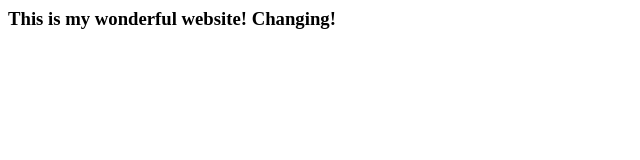
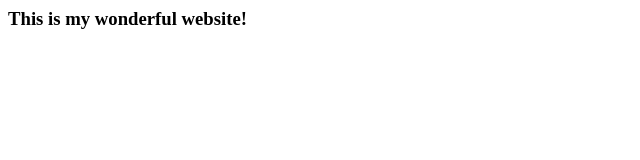
Before and after one commit to flaviostutz/aws-serverless-static-website, a website: page static/index.html in a window 1280 px wide. Shown: the whole page, without its empty margins (0-640 px from the left). Drawn offline with Linux system fonts and the light colour scheme.

Commit message:
changing readme

```diff
--- a/static/index.html
+++ b/static/index.html
@@ -1,5 +1,5 @@
 <html>
     <body>
-        <h3>This is my wonderful website! Changing!</h3>
+        <h3>This is my wonderful website!</h3>
     </body>
 </html>
```
Also changed, not shown: README.md.
